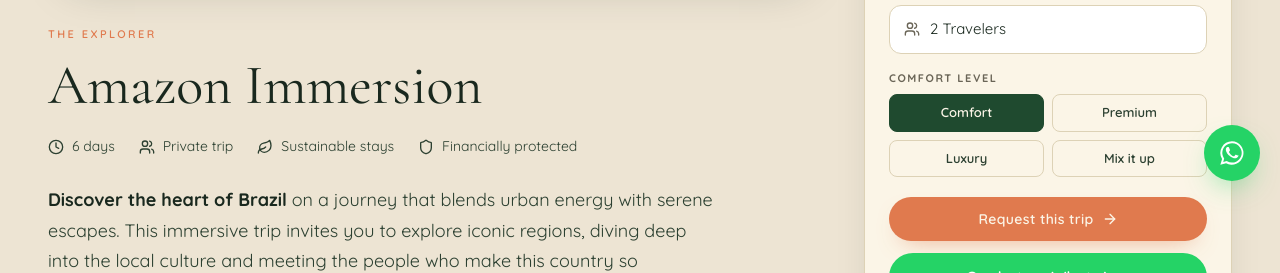
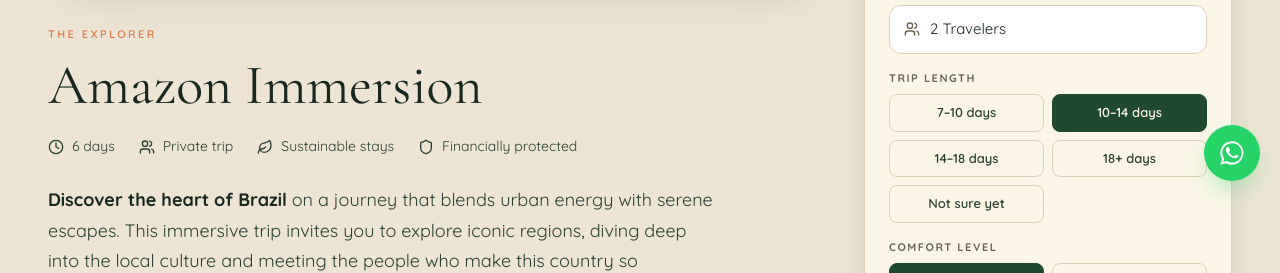
Before and after one commit to marinavvargas19-arch/braziloffscript, a Next.js app: page /tours/amazon-immersion-6-days in a window 1280 px wide. Shown: the part 599-872 px from the top of the page. Built offline with nearby package versions, Linux system fonts and the light colour scheme.

Commit message:
Add trip length state and selection buttons
Added trip length selection options to booking panel.

```diff
--- a/components/booking-panel.jsx
+++ b/components/booking-panel.jsx
@@ -15,6 +15,7 @@ export default function BookingPanel({ tour }) {
   const [month, setMonth]       = useState(null);   // 0–11 or null
   const [flexible, setFlexible] = useState(false);
   const [travelers, setTravelers] = useState("2");
+  const [tripLength, setTripLength] = useState("10-14");
   const [comfort, setComfort]   = useState("comfort");
 
   function selectMonth(i) {
@@ -101,6 +102,35 @@ export default function BookingPanel({ tour }) {
               </select>
             </Field>
 
+            {/* Duration */}
+<label className="block text-[11px] tracking-[.14em] uppercase text-muted font-bold mt-4 mb-2">
+  Trip length
+</label>
+
+<div className="grid grid-cols-2 gap-2">
+  {[
+    { v: "7-10", l: "7–10 days" },
+    { v: "10-14", l: "10–14 days" },
+    { v: "14-18", l: "14–18 days" },
+    { v: "18+", l: "18+ days" },
+    { v: "not-sure", l: "Not sure yet" },
+  ].map(o => (
+    <button
+      type="button"
+      key={o.v}
+      onClick={() => setTripLength(o.v)}
+      className={cn(
+        "py-2 rounded-lg text-[13px] font-semibold border transition",
+        tripLength === o.v
+          ? "bg-leaf border-leaf text-cream-50"
+          : "border-line text-ink-soft hover:border-leaf"
+      )}
+    >
+      {o.l}
+    </button>
+  ))}
+</div>
+
             {/* Comfort level */}
             <label className="block text-[11px] tracking-[.14em] uppercase text-muted font-bold mt-4 mb-2">Comfort level</label>
             <div className="grid grid-cols-2 gap-2">
```
